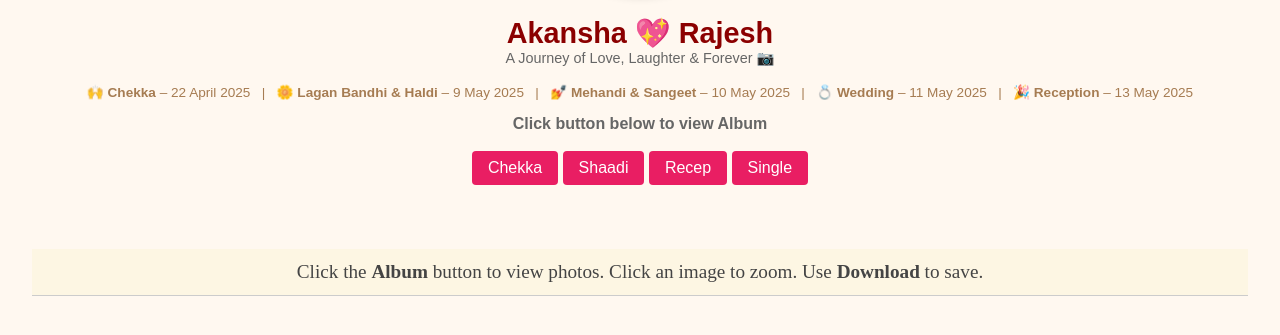
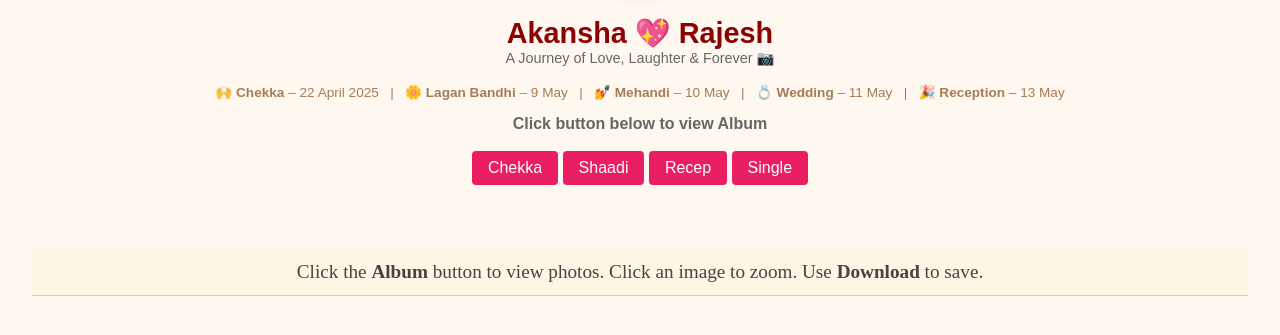
Before and after one commit to rajeshphy/shaadi, a Jekyll site: the page built from index.md, in a window 1280 px wide, cut to the strip 268-603 px from the top of the page. Built offline with Jekyll 4.4.1, drawn with Linux system fonts in a browser that asks for light colours.

Commit message:
Dates customized

```diff
--- a/index.md
+++ b/index.md
@@ -12,10 +12,10 @@ title: Rajesh & Akansha Wedding Album
     <div style="font-size: 0.9rem; color: #666;">A Journey of Love, Laughter & Forever 📷 </div>
     <div style="font-size: 0.85rem; color: #a67c52; margin-top: 1rem; line-height: 1.4;">
   🙌 <strong>Chekka</strong> – 22 April 2025 &nbsp; | &nbsp;
-  🌼 <strong>Lagan Bandhi & Haldi</strong> – 9 May 2025 &nbsp; | &nbsp;
-  💅 <strong>Mehandi & Sangeet</strong> – 10 May 2025 &nbsp; | &nbsp;
-  💍 <strong>Wedding</strong> – 11 May 2025 &nbsp; | &nbsp;
-  🎉 <strong>Reception</strong> – 13 May 2025
+  🌼 <strong>Lagan Bandhi</strong> – 9 May &nbsp; | &nbsp;
+  💅 <strong>Mehandi</strong> – 10 May &nbsp; | &nbsp;
+  💍 <strong>Wedding</strong> – 11 May &nbsp; | &nbsp;
+  🎉 <strong>Reception</strong> – 13 May
 </div>
     <div style="margin-top: 0.8rem; font-weight: bold; color: #666;">Click button below to view Album </div><br>
     <div id="album-buttons">
```
